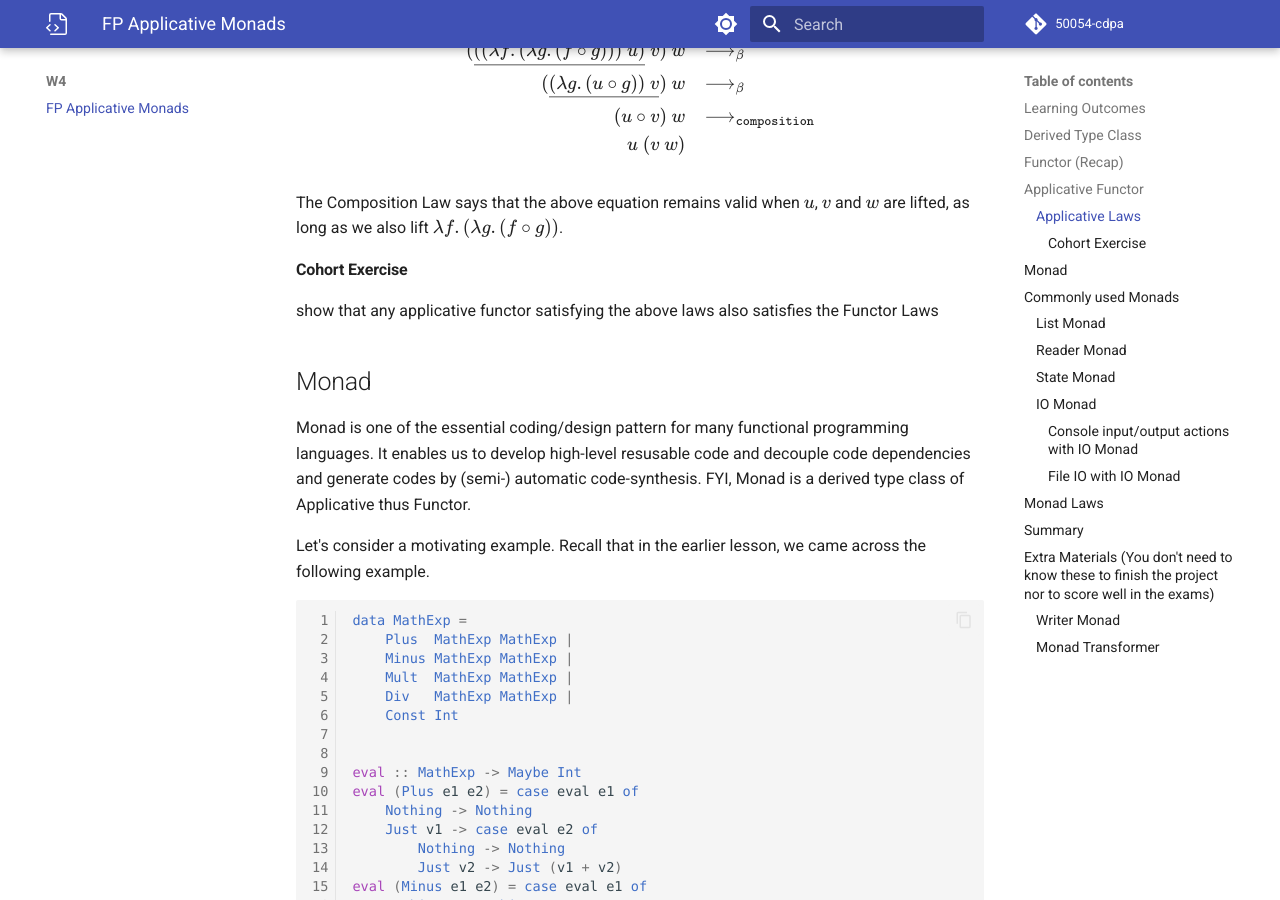
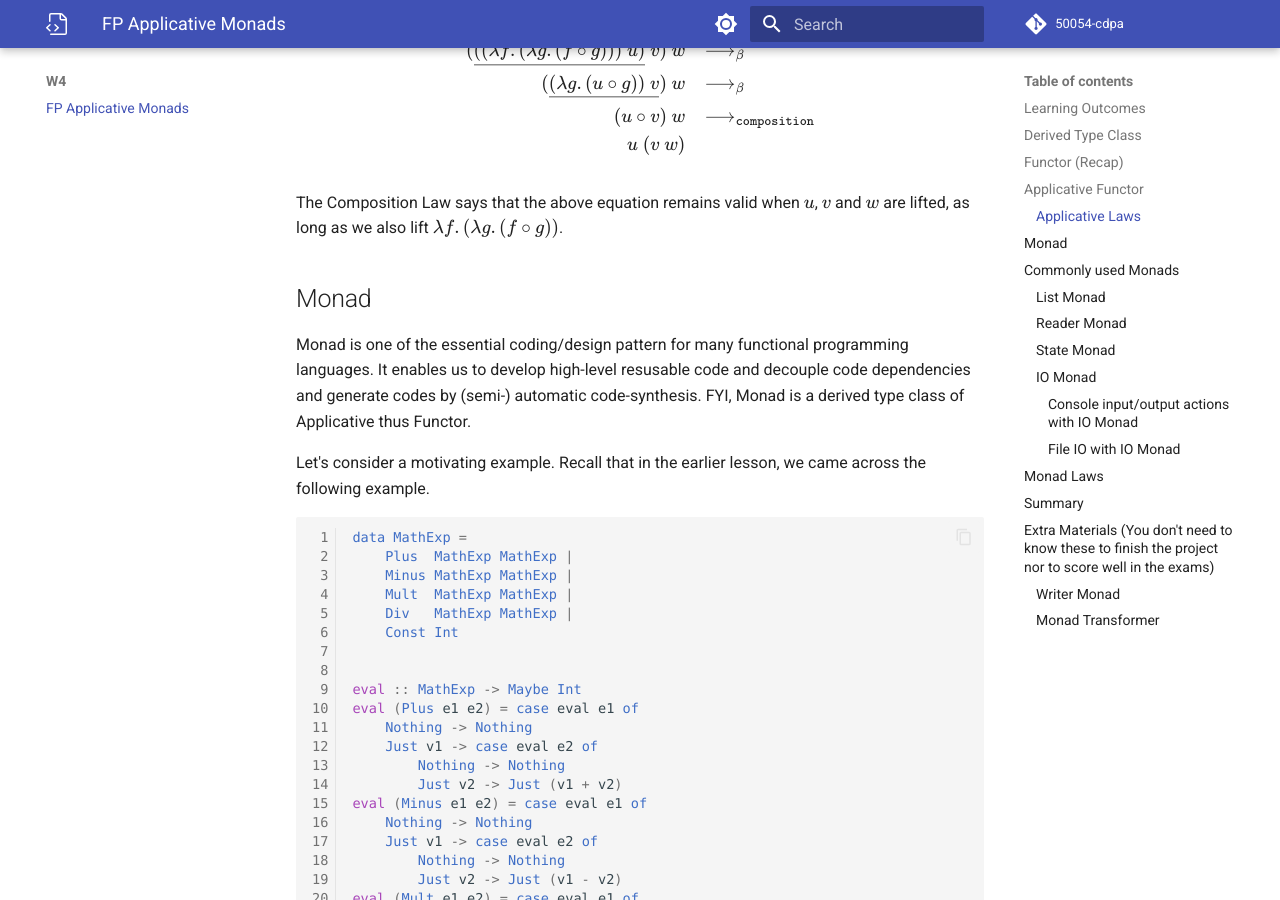
Before and after one commit to 50054-cdpa/notes, an MkDocs documentation site: the page built from docs/fp_applicative_monad.md, in a window 1280 px wide and 900 px high, scrolled down 4288 px. Built offline with MkDocs 1.6.1 and Material for MkDocs 9.7.7, drawn with Linux system fonts in a browser that asks for light colours; some web fonts are replaced; comment, search, counter and statistics services are not loaded.

```diff
--- a/docs/fp_applicative_monad.md
+++ b/docs/fp_applicative_monad.md
@@ -194,9 +194,6 @@
 
 The Composition Law says that the above equation remains valid when $u$, $v$ and $w$ are lifted, as long as we also lift $\lambda f.(\lambda g.(f \circ g))$.
 
-#### Cohort Exercise
-
-show that any applicative functor satisfying the above laws also satisfies the Functor Laws
 
 ## Monad
 
```
